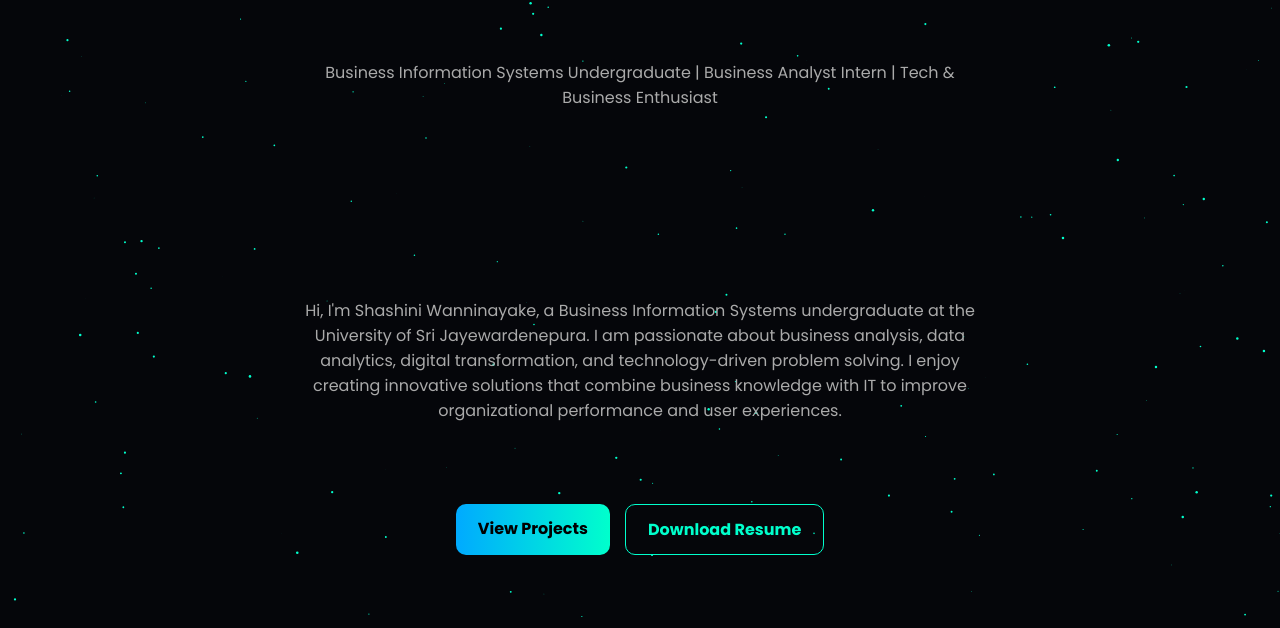
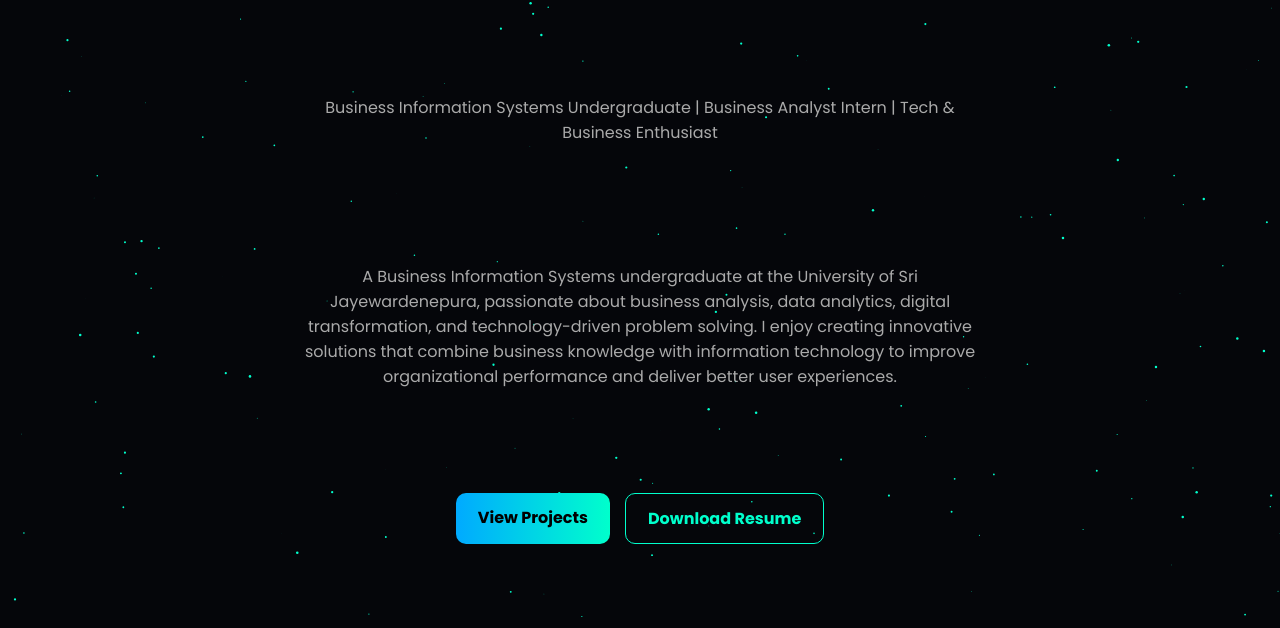
Before and after one commit to ShashiniWanninayake/Shashini-Portfolio-Website, a plain HTML site: page index.html in a window 1280 px wide. Shown: the part 172-800 px from the top of the page. Drawn offline with Linux system fonts and the light colour scheme.

Commit message:
Update index.html

```diff
--- a/index.html
+++ b/index.html
@@ -28,9 +28,17 @@
 
 <section id="home" class="hero">
   <h1>Hi, I'm Shashini Wanninayake</h1>
-  <p>Business Information Systems Undergraduate | Business Analyst Intern | Tech & Business Enthusiast</p><br>
 
-<p>Hi, I'm Shashini Wanninayake, a Business Information Systems undergraduate at the University of Sri Jayewardenepura. I am passionate about business analysis, data analytics, digital transformation, and technology-driven problem solving. I enjoy creating innovative solutions that combine business knowledge with IT to improve organizational performance and user experiences.</p>
+<p class="hero-tag">
+    Business Information Systems Undergraduate | Business Analyst Intern | Tech & Business Enthusiast
+</p>
+
+
+
+<p class="hero-description">
+    A Business Information Systems undergraduate at the University of Sri Jayewardenepura, passionate about business analysis, data analytics, digital transformation, and technology-driven problem solving. I enjoy creating innovative solutions that combine business knowledge with information technology to improve organizational performance and deliver better user experiences.
+</p>
+
   <div class="buttons">
     <a href="#projects" class="btn">View Projects</a>
     <a href="Shashini-CV.pdf" class="btn outline" download>Download Resume</a>
```
